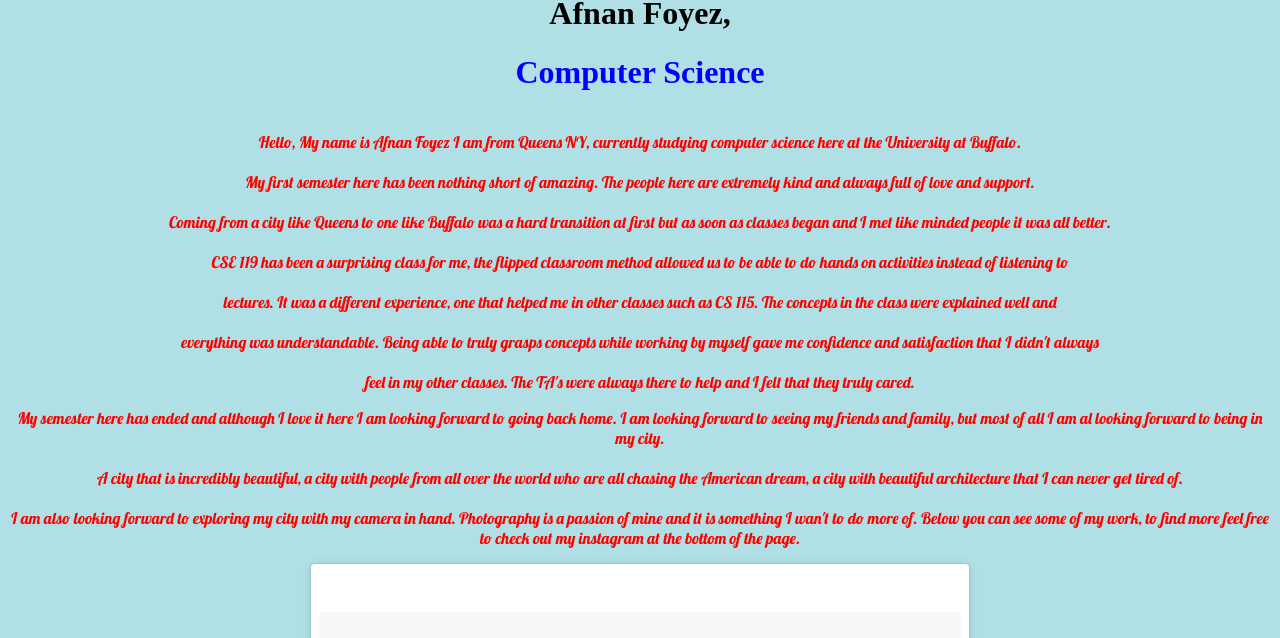
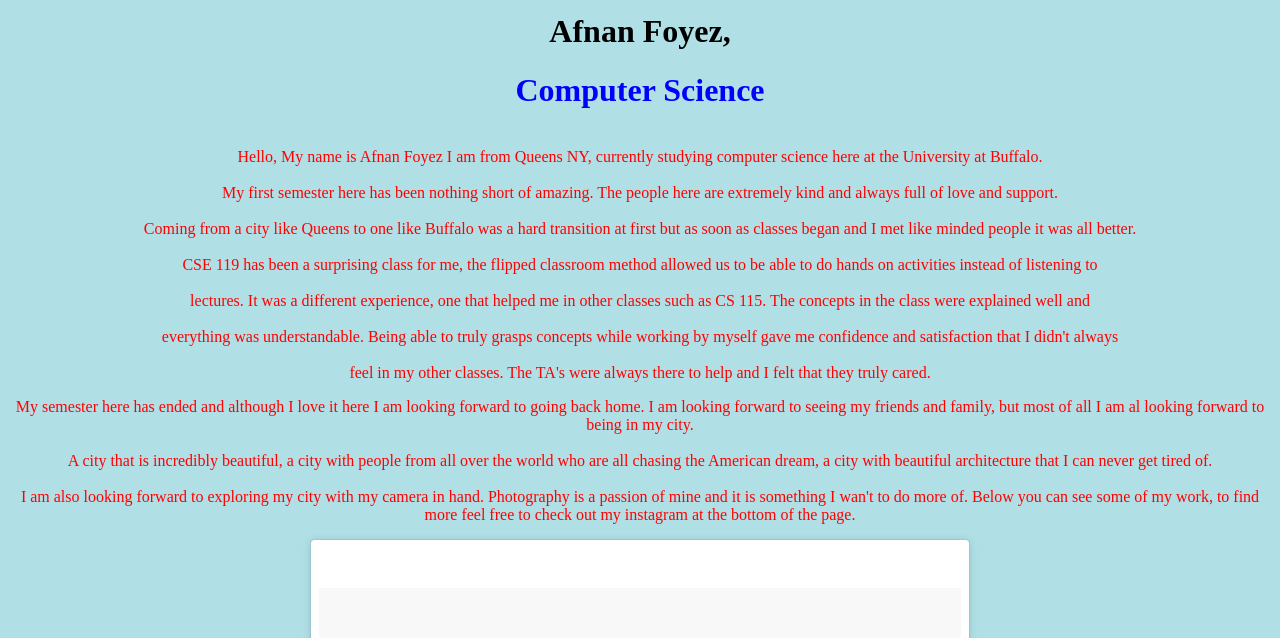
Before and after one commit to afnanfoyez/afnanfoyez.github.io, a plain HTML site: page index.html in a window 1280 px wide. Shown: the part 162-800 px from the top of the page. Drawn offline with Linux system fonts and the light colour scheme; a script that the page names is missing.

Commit message:
Update index.html

```diff
--- a/index.html
+++ b/index.html
@@ -1,5 +1,5 @@
 <html>
-<head> <link href="https://fonts.googleapis.com/css?family=Lobster" rel="stylesheet" type='text/css'>
+<head> <link href="https://fonts.googleapis.com/css?family=Permanent+Marker" rel="stylesheet"> type='text/css'>
 	<meta name="viewport" content="width=device-width, initial-scale=1">
 	<style>p.indent{ padding-left: 1.8em }</style>
 	<style>p.solid {border-style: solid;}</style>
@@ -16,7 +16,7 @@
 
 
 
-	<p1 style="font-family:Lobster;color:red;"><center>
+	<p1 style="font-family:Permanent+Marker;color:red;"><center>
 		<link href="https://fonts.googleapis.com/css?family=Lobster" rel="stylesheet">
 	<br>Hello, My name is Afnan Foyez I am from Queens NY, currently studying computer science here at the University at Buffalo.<br>
 	<br>My first semester here has been nothing short of amazing. The people here are extremely kind and always full of love and support.<br>
@@ -28,7 +28,7 @@
 
 	<p class="indent"></p>
 
-	<p1 style="font-family:Lobster;color:red;"><center>
+	<p1 style="font-family:Permanent+Marker;color:red;"><center>
 		My semester here has ended and although I love it here I am looking forward to going back home. I am looking forward to seeing my friends and family, but most of all I am al looking forward to being in my city.<br>
 		<br>A city that is incredibly beautiful, a city with people from all over the world who are all chasing the American dream, a city with beautiful architecture that I can never get tired of.<br>
 		<br>I am also looking forward to exploring my city with my camera in hand. Photography is a passion of mine and it is something I wan't to do more of. Below you can see some of my work, to find more feel free to check out my instagram at the bottom of the page.<br></center></p2>
```
